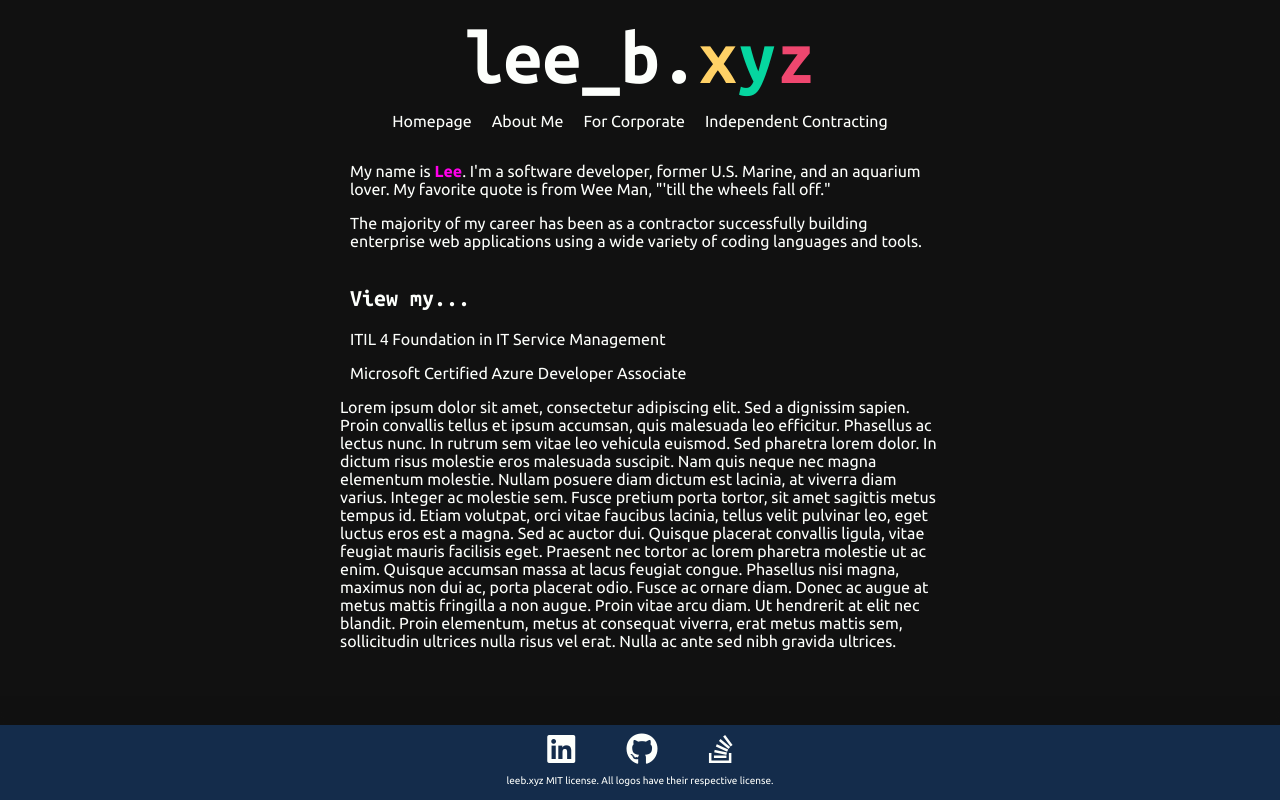
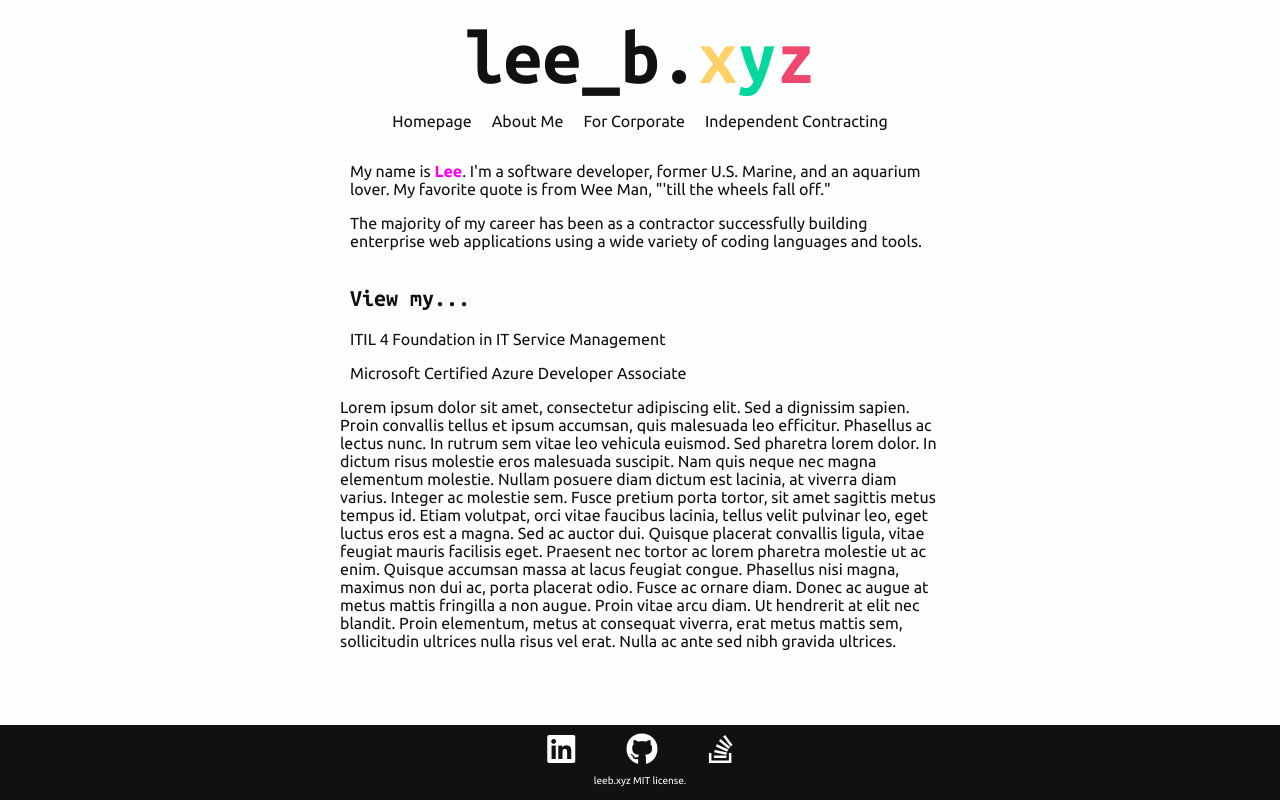
Before and after one commit to bananabrann/leeb.xyz, a React (Create React App) app: page / in a window 1280 px wide. Built offline with nearby package versions, Linux system fonts and the light colour scheme.

Commit message:
Refactor

```diff
--- a/src/App.scss
+++ b/src/App.scss
@@ -5,14 +5,14 @@
 }
 
 body {
-    color: $wht;
+    color: $blk;
     margin: 0;
     display: flex;
     justify-content: center;
     font-family: 'Ubuntu', sans-serif;
     -webkit-font-smoothing: antialiased;
     -moz-osx-font-smoothing: grayscale;
-    background-color: $blk;
+    background-color: $wht;
 }
 
 code {
--- a/src/Components/Footer/Footer.scss
+++ b/src/Components/Footer/Footer.scss
@@ -1,12 +1,13 @@
 @import "../../styles/colors";
 
 #footer {
-    -webkit-box-shadow: 0px -3px 15px 4px $blk;
-    box-shadow: 0px -3px 15px 4px $blk;
-    background-color: $dbl;
+    -webkit-box-shadow: 0px -10px 6px 5px $wht;
+    box-shadow: 0px -7px 10px 5px $wht;
+    background-color: $blk;
     position: fixed;
     padding: 8px 8px 4px 8px;
     bottom: 0;
+    color: $wht;
     width: 100%;
 
     .logo-row {
--- a/src/Components/Footer/Footer.tsx
+++ b/src/Components/Footer/Footer.tsx
@@ -4,8 +4,6 @@ import "./Footer.scss";
 const Footer: React.FC<any> = () => {
     return (
         <div id="footer">
-
-
             <div className="logo-row">
                 <a
                     href="https://www.linkedin.com/in/pbrann/"
@@ -31,7 +29,7 @@ const Footer: React.FC<any> = () => {
             </div>
 
             <div className="legal">
-                <p>leeb.xyz MIT license. All logos have their respective license.</p>
+                <p>leeb.xyz MIT license.</p>
             </div>
         </div>
     );
--- a/src/Components/Home/Home.tsx
+++ b/src/Components/Home/Home.tsx
@@ -1,6 +1,6 @@
 import React, { useEffect, useState } from "react";
 import Footer from "../Footer/Footer";
-import Header from "../Header/Header";
+import Nav from "../Nav/Nav";
 import "./Home.scss";
 
 const Home: React.FC<any> = () => {
@@ -13,7 +13,7 @@ const Home: React.FC<any> = () => {
         const underscore: HTMLElement | null = document.getElementById("underscore"); // prettier-ignore
 
         setInterval(function () {
-            underscore!.style.opacity = underscore!.style.opacity == "0" ? "1" : "0"; // prettier-ignore
+            underscore!.style.opacity = underscore!.style.opacity === "0" ? "1" : "0"; // prettier-ignore
         }, blinkSpeed);
 
         // ---
@@ -29,7 +29,7 @@ const Home: React.FC<any> = () => {
                 <span className="z">z</span>
             </h1>
 
-            <Header />
+            <Nav />
 
             <div className="content">
                 <div>
--- a/src/Components/Header/Header.scss
+++ b/src/Components/Nav/Nav.scss
@@ -1,4 +1,4 @@
-.Header {
+.Navbar {
     display: flex;
     justify-content: center;
     width: 100vw;
--- a/src/Components/Header/Header.tsx
+++ b/src/Components/Nav/Nav.tsx
@@ -1,9 +1,9 @@
 import { Link } from "react-router-dom";
-import "./Header.scss";
+import "./Nav.scss";
 
-const Header: React.FC<any> = (props: any) => {
+const Nav: React.FC<any> = (props: any) => {
     return (
-        <div className="Header">
+        <div className="Navbar">
             <div className="nav">
                 <p>Homepage</p>
                 <p>About Me</p>
@@ -20,4 +20,4 @@ const Header: React.FC<any> = (props: any) => {
     );
 };
 
-export default Header;
+export default Nav;
```
